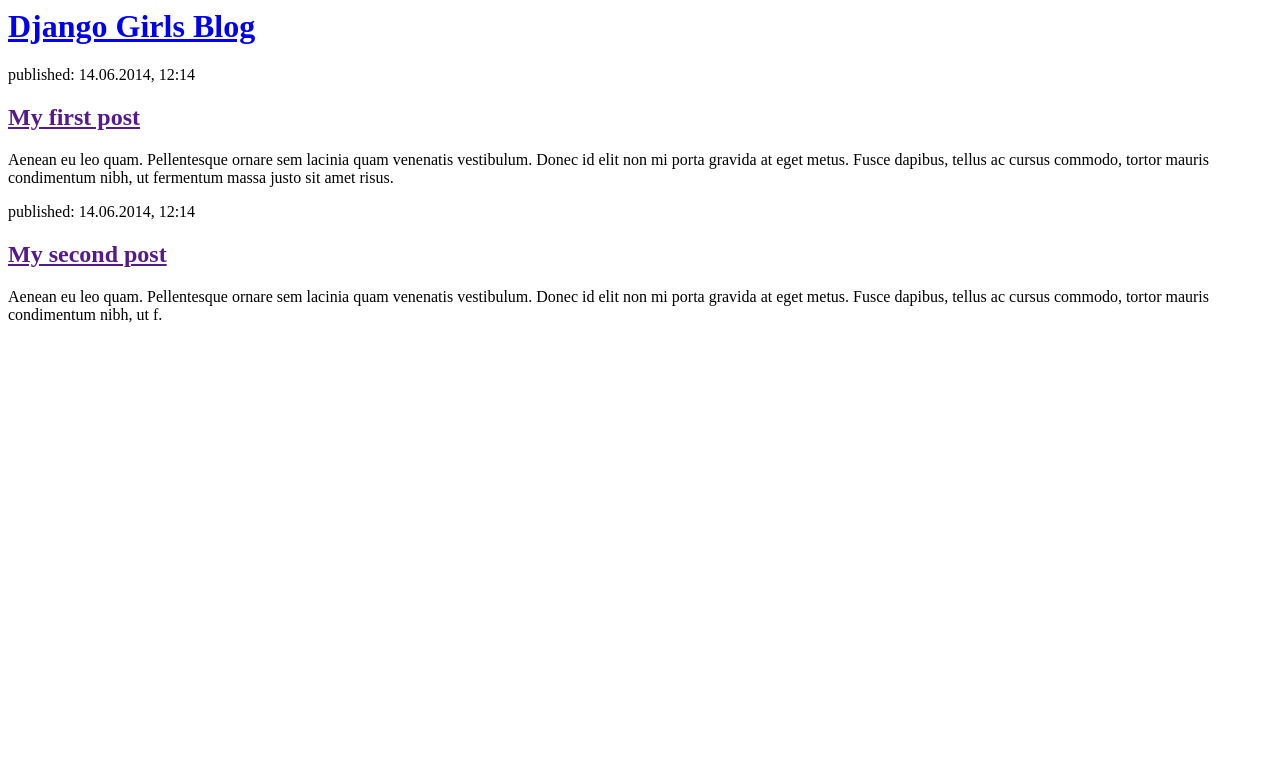
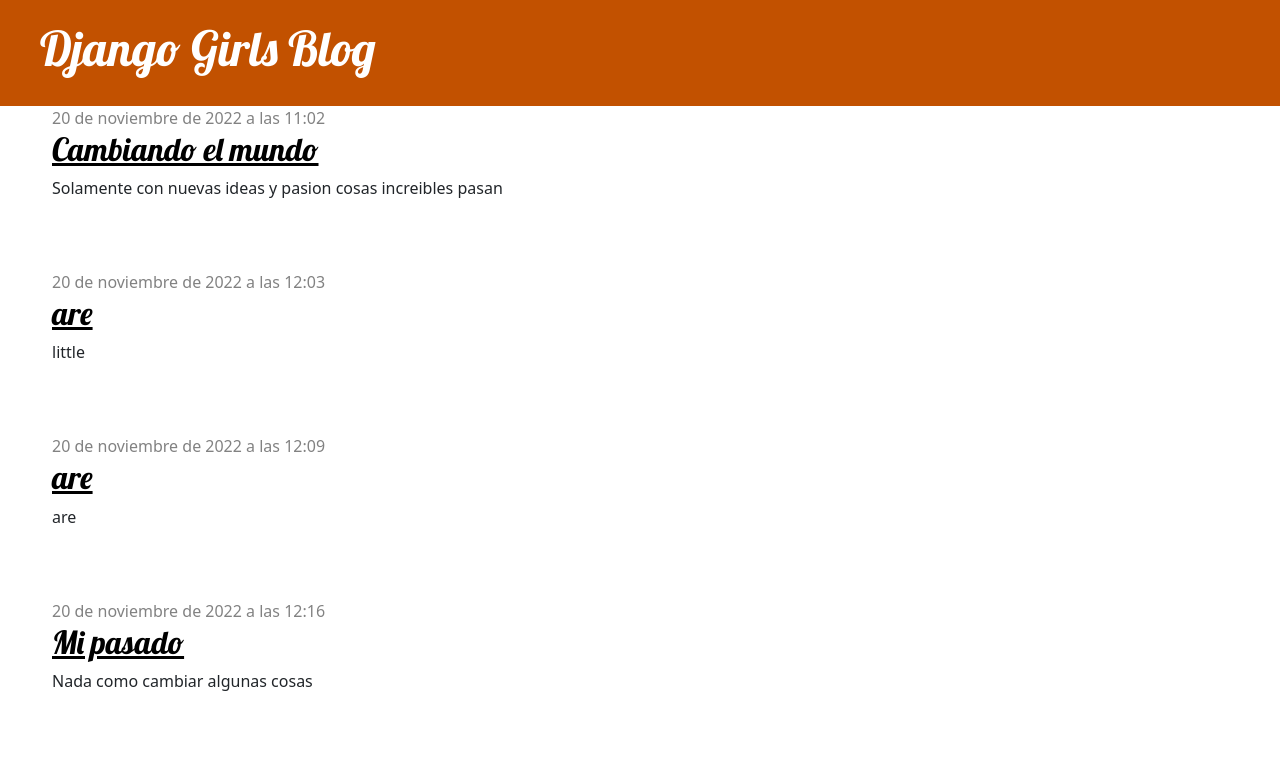
Before and after one commit to LDTare/Blog, a Django app: page / in a window 1280 px wide. Shown: the top 762 px of the page. Run offline with Django 4.2, Linux system fonts and the light colour scheme; data comes from the database, SQL or seed files in the repository; both versions use the stored data as it was after the commit; some libraries are stand-ins or nearby versions.

Commit message:
little are

```diff
--- /dev/null
+++ b/blog/static/css/blog.css
@@ -0,0 +1,50 @@
+.page-header {
+    background-color: #C25100;
+    margin-top: 0;
+    padding: 20px 20px 20px 40px;
+}
+
+.page-header h1, .page-header h1 a, .page-header h1 a:visited, .page-header h1 a:active {
+    color: #ffffff;
+    font-size: 36pt;
+    text-decoration: none;
+}
+
+.content {
+    margin-left: 40px;
+}
+
+h1, h2, h3, h4 {
+    font-family: 'Lobster', cursive;
+}
+
+.date {
+    color: #828282;
+}
+
+.save {
+    float: right;
+}
+
+.post-form textarea, .post-form input {
+    width: 100%;
+}
+
+.top-menu, .top-menu:hover, .top-menu:visited {
+    color: #ffffff;
+    float: right;
+    font-size: 26pt;
+    margin-right: 20px;
+}
+
+.post {
+    margin-bottom: 70px;
+}
+
+.post h2 a, .post h2 a:visited {
+    color: #000000;
+}
+
+.a{
+    padding: 5px 5px 5px 5px;
+}
--- a/blog/templates/blog/post_list.html
+++ b/blog/templates/blog/post_list.html
@@ -1,22 +1,37 @@
+{% extends 'blog/base.html' %}
+{% load static %}
 <html>
   <head>
     <title>Django Girls blog</title>
+    <link
+      rel="stylesheet"
+      href="//maxcdn.bootstrapcdn.com/bootstrap/3.2.0/css/bootstrap.min.css"
+    />
+    <link
+      rel="stylesheet"
+      href="//maxcdn.bootstrapcdn.com/bootstrap/3.2.0/css/bootstrap-theme.min.css"
+    />
+    <link rel="stylesheet" href="{% static 'css/blog.css' %}" />
+    <link
+      href="//fonts.googleapis.com/css?family=Lobster&subset=latin,latin-ext"
+      rel="stylesheet"
+      type="text/css"
+    />
   </head>
   <body>
     <div>
       <h1><a href="/">Django Girls Blog</a></h1>
     </div>
-
-        <div>
-            <p>published: 14.06.2014, 12:14</p>
-            <h2><a href="">My first post</a></h2>
-            <p>Aenean eu leo quam. Pellentesque ornare sem lacinia quam venenatis vestibulum. Donec id elit non mi porta gravida at eget metus. Fusce dapibus, tellus ac cursus commodo, tortor mauris condimentum nibh, ut fermentum massa justo sit amet risus.</p>
+    {% block content %}
+    {% for post in posts %}
+        <div class="post">
+            <div class="date">
+                {{ post.published_date }}
             </div>
-
-        <div>
-            <p>published: 14.06.2014, 12:14</p>
-            <h2><a href="">My second post</a></h2>
-            <p>Aenean eu leo quam. Pellentesque ornare sem lacinia quam venenatis vestibulum. Donec id elit non mi porta gravida at eget metus. Fusce dapibus, tellus ac cursus commodo, tortor mauris condimentum nibh, ut f.</p>
+            <h2><a href="{% url 'post_detail' pk=post.pk %}">{{ post.title }}</a></h2>
+            <p>{{ post.text|linebreaksbr }}</p>
         </div>
+    {% endfor %}
+{% endblock %}
   </body>
 </html>
--- a/blog/urls.py
+++ b/blog/urls.py
@@ -3,4 +3,7 @@
 
 urlpatterns = [
     path('', views.post_list, name='post_list'),
+    path('post/<int:pk>/', views.post_detail, name='post_detail'),
+    path('post/new', views.post_new, name='post_new'),
+    path('post/<int:pk>/edit/', views.post_edit, name='post_edit'),
 ]
--- a/blog/views.py
+++ b/blog/views.py
@@ -1,5 +1,40 @@
-from django.shortcuts import render
+from django.shortcuts import redirect, render, get_object_or_404
+from django.utils import timezone
+from .models import Post
+from .forms import PostForm
 
 # Create your views here.
 def post_list(request):
-    return render(request, 'blog/post_list.html', {})
+    posts = Post.objects.filter(published_date__lte=timezone.now()).order_by('published_date')
+    return render(request, 'blog/post_list.html', {'posts' :posts})
+
+def post_detail(request, pk):
+    post = get_object_or_404(Post, pk=pk)
+    return render(request, 'blog/post_detail.html', {'post': post})
+
+def post_new(request):
+    if request.method == "POST":
+        form = PostForm(request.POST)
+        if form.is_valid():
+            post = form.save(commit=False)
+            post.author = request.user
+            post.published_date = timezone.now()
+            post.save()
+            return redirect('post_detail', pk=post.pk)
+    else:
+        form = PostForm()
+    return render(request, 'blog/post_edit.html', {'form': form})
+
+def post_edit(request, pk):
+    post = get_object_or_404(Post, pk=pk)
+    if request.method == "POST":
+        form = PostForm(request.POST, instance=post)
+        if form.is_valid():
+            post = form.save(commit=False)
+            post.author = request.user
+            post.published_date = timezone.now()
+            post.save()
+            return redirect('post_detail', pk=post.pk)
+    else:
+        form = PostForm(instance=post)
+    return render(request, 'blog/post_edit.html', {'form': form})
--- a/blog_pg_comercial/settings.py
+++ b/blog_pg_comercial/settings.py
@@ -55,7 +55,7 @@
 TEMPLATES = [
     {
         'BACKEND': 'django.template.backends.django.DjangoTemplates',
-        'DIRS': [],
+        'DIRS': ["templates/"],
         'APP_DIRS': True,
         'OPTIONS': {
             'context_processors': [
```
Also changed, not shown: blog/forms.py (added, +9 -0 lines), blog/templates/blog/post_detail.html (added, +13 -0 lines), blog/templates/blog/post_edit.html (added, +9 -0 lines), db.sqlite3. Lines whose indentation alone changed are shown as unchanged.
